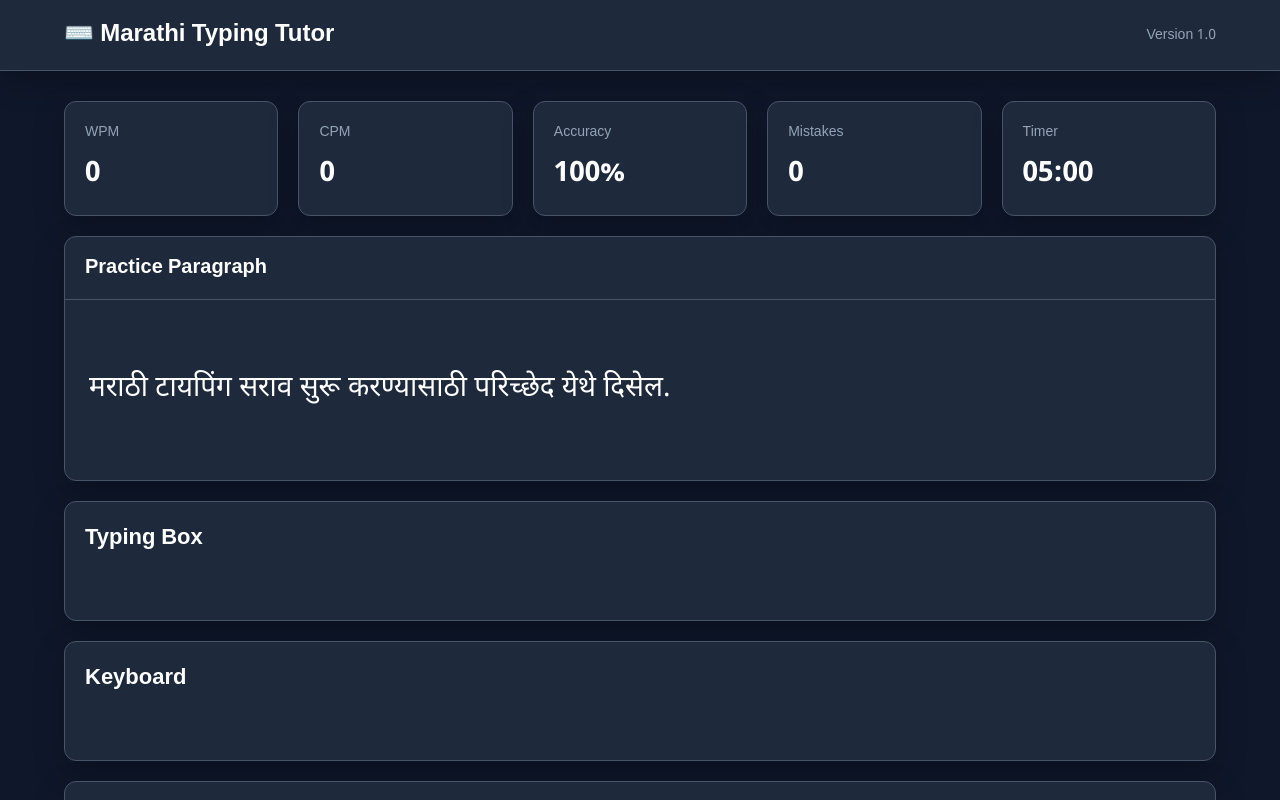
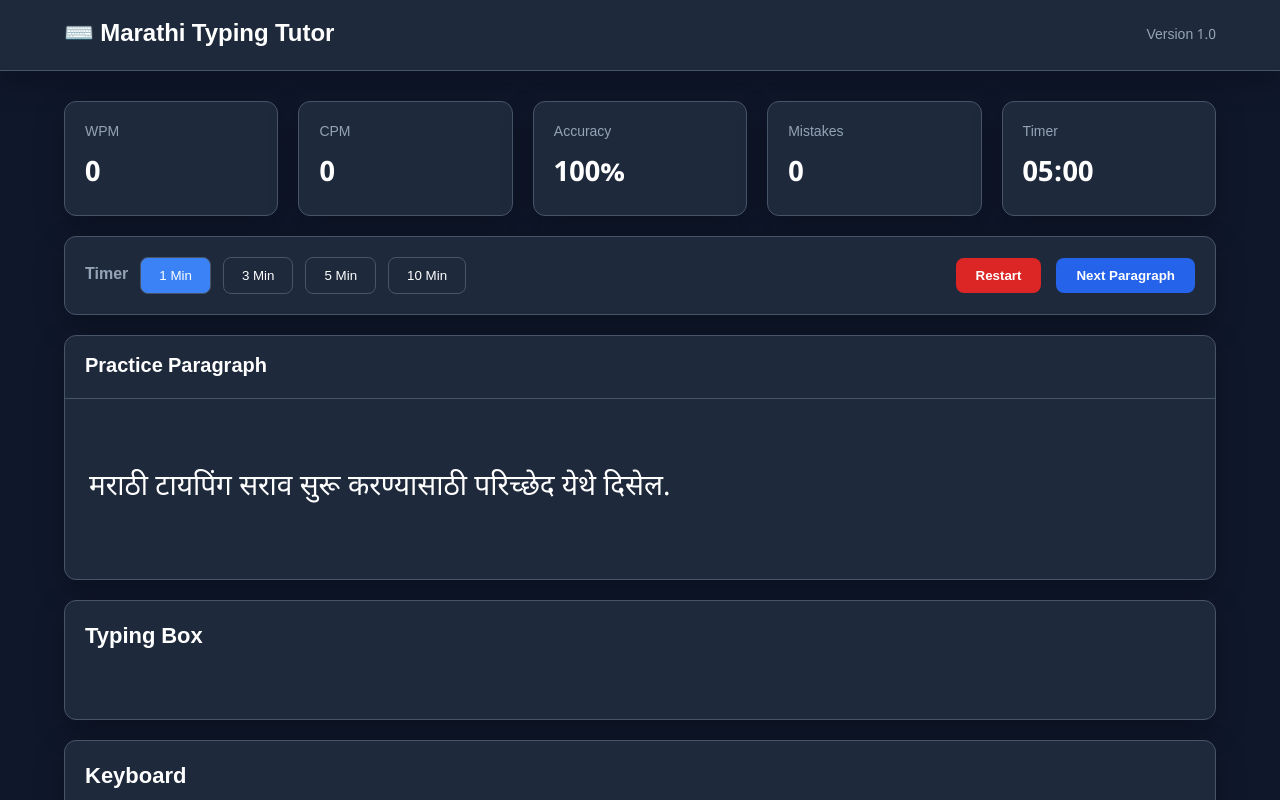
Before and after one commit to Akshay3096/marathi-typing-tutor, a React (Vite) app: page / in a window 1280 px wide. Shown: the top 800 px of the page. Built offline with nearby package versions, Linux system fonts and the light colour scheme.

Commit message:
feat: add controls component

```diff
--- /dev/null
+++ b/src/components/Controls/Controls.css
@@ -0,0 +1,137 @@
+.controls{
+
+    display:flex;
+
+    justify-content:space-between;
+
+    align-items:center;
+
+    gap:20px;
+
+    padding:20px;
+
+    background:var(--surface-color);
+
+    border:1px solid var(--border);
+
+    border-radius:var(--radius-md);
+
+    box-shadow:var(--shadow);
+
+}
+
+.timer-section{
+
+    display:flex;
+
+    align-items:center;
+
+    gap:12px;
+
+    flex-wrap:wrap;
+
+}
+
+.label{
+
+    color:var(--text-secondary);
+
+    font-weight:600;
+
+}
+
+.timer-btn{
+
+    background:transparent;
+
+    color:var(--text-primary);
+
+    border:1px solid var(--border);
+
+    padding:10px 18px;
+
+    border-radius:8px;
+
+    transition:var(--transition);
+
+}
+
+.timer-btn:hover{
+
+    background:var(--primary);
+
+}
+
+.timer-btn.active{
+
+    background:var(--primary);
+
+}
+
+.action-section{
+
+    display:flex;
+
+    gap:15px;
+
+}
+
+.action-btn{
+
+    padding:10px 20px;
+
+    border-radius:8px;
+
+    color:white;
+
+    font-weight:600;
+
+}
+
+.restart-btn{
+
+    background:#dc2626;
+
+}
+
+.restart-btn:hover{
+
+    background:#b91c1c;
+
+}
+
+.next-btn{
+
+    background:#2563eb;
+
+}
+
+.next-btn:hover{
+
+    background:#1d4ed8;
+
+}
+
+@media(max-width:768px){
+
+    .controls{
+
+        flex-direction:column;
+
+        align-items:flex-start;
+
+    }
+
+    .action-section{
+
+        width:100%;
+
+    }
+
+    .action-btn{
+
+        flex:1;
+
+    }
+
+}
--- /dev/null
+++ b/src/components/Controls/Controls.jsx
@@ -0,0 +1,37 @@
+import "./Controls.css";
+
+function Controls() {
+  return (
+    <section className="controls">
+
+      <div className="timer-section">
+
+        <span className="label">Timer</span>
+
+        <button className="timer-btn active">1 Min</button>
+
+        <button className="timer-btn">3 Min</button>
+
+        <button className="timer-btn">5 Min</button>
+
+        <button className="timer-btn">10 Min</button>
+
+      </div>
+
+      <div className="action-section">
+
+        <button className="action-btn restart-btn">
+          Restart
+        </button>
+
+        <button className="action-btn next-btn">
+          Next Paragraph
+        </button>
+
+      </div>
+
+    </section>
+  );
+}
+
+export default Controls;
--- a/src/components/Dashboard/Dashboard.jsx
+++ b/src/components/Dashboard/Dashboard.jsx
@@ -1,15 +1,16 @@
 import "./Dashboard.css";
 
 import Statistics from "../Statistics/Statistics";
+import Controls from "../Controls/Controls";
 import Practice from "../Practice/Practice";
 
 function Dashboard() {
-
   return (
-
     <div className="dashboard">
 
       <Statistics />
+
+      <Controls />
 
       <Practice />
 
@@ -26,9 +27,7 @@ function Dashboard() {
       </section>
 
     </div>
-
   );
-
 }
 
 export default Dashboard;
```
Lines whose indentation alone changed are shown as unchanged.
